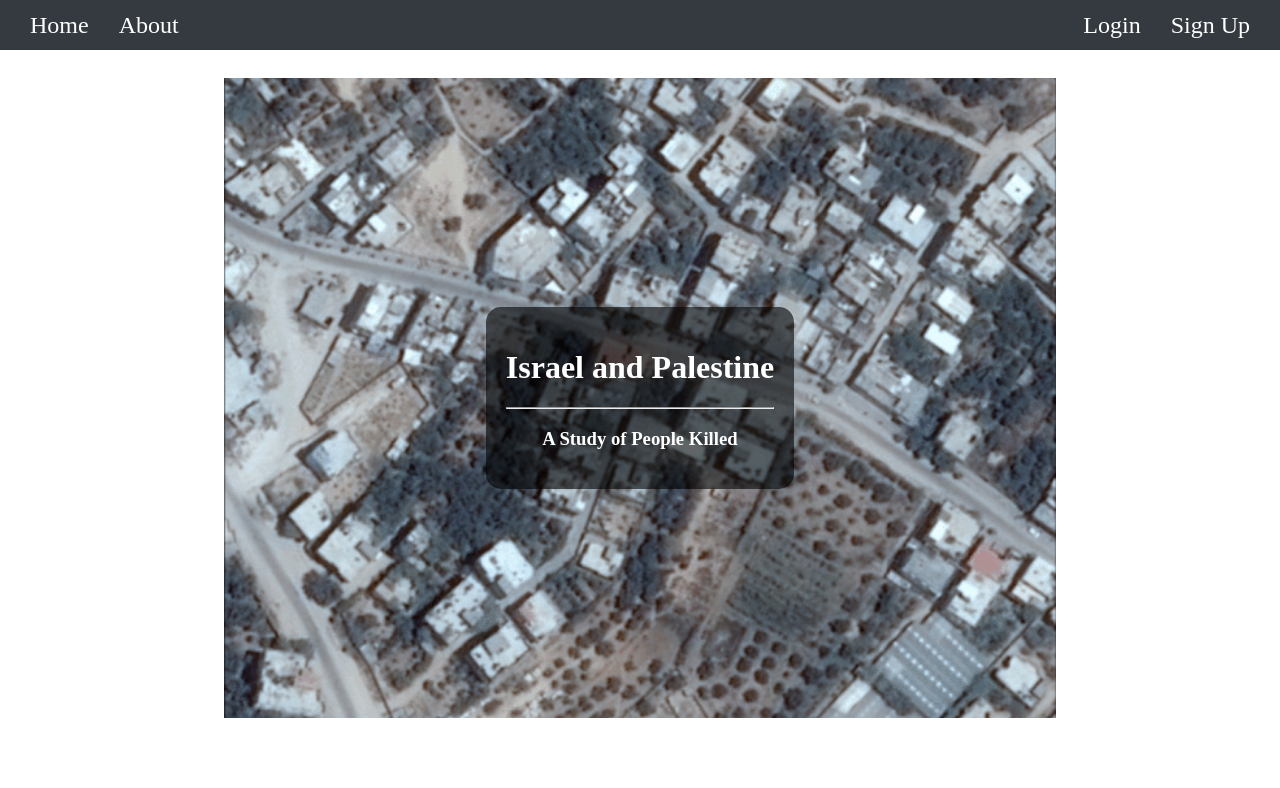
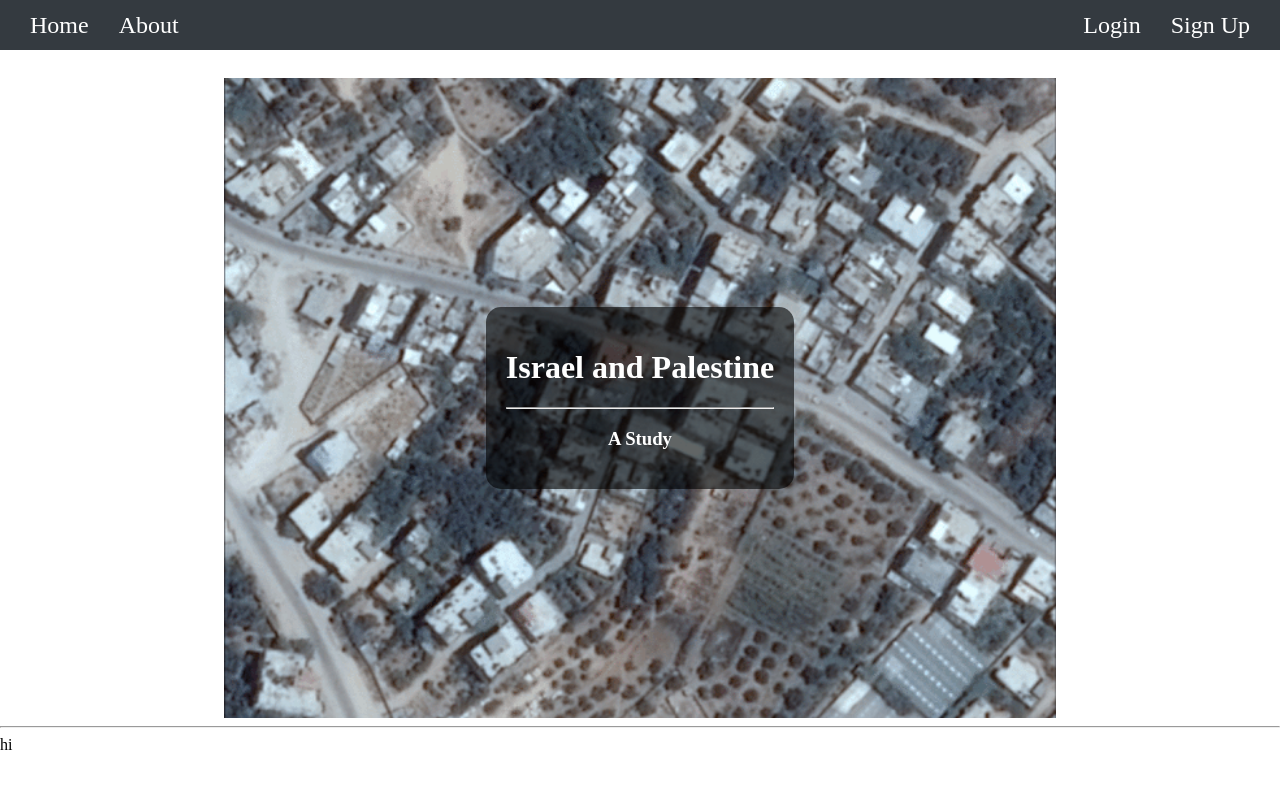
Before and after one commit to ravenusmc/israel_project, a Vue app in the folder client/: page / in a window 1280 px wide. Shown: the top 788 px of the page. Built offline with nearby package versions, Linux system fonts and the light colour scheme.

Commit message:
working on midsection for landing page

```diff
--- a/client/src/components/home/Jumbotron.vue
+++ b/client/src/components/home/Jumbotron.vue
@@ -4,7 +4,7 @@
         <div class="title-div">
             <h1 class="center">Israel and Palestine</h1>
             <hr />
-            <h3 class="center">A Study of People Killed</h3>
+            <h3 class="center">A Study</h3>
         </div>
         </div>
     </div>
--- /dev/null
+++ b/client/src/components/home/Midsection.vue
@@ -0,0 +1,14 @@
+<template>
+    <div>
+        hi
+    </div>
+</template>
+
+<script>
+export default {
+  name: "Midsection"
+};
+</script>
+
+<style scoped>
+</style>
--- a/client/src/views/HomeView.vue
+++ b/client/src/views/HomeView.vue
@@ -1,17 +1,21 @@
 <template>
   <div>
     <Jumbotron />
+    <hr/>
+    <Midsection />
   </div>
 </template>
 
 <script>
 // @ is an alias to /src
-import Jumbotron from '@/components/home/Jumbotron.vue'
+import Jumbotron from '@/components/home/Jumbotron.vue';
+import Midsection from '@/components/home/Midsection.vue';
 
 export default {
   name: 'HomeView',
   components: {
-    Jumbotron
+    Jumbotron,
+    Midsection,
   }
 }
 </script>
```
